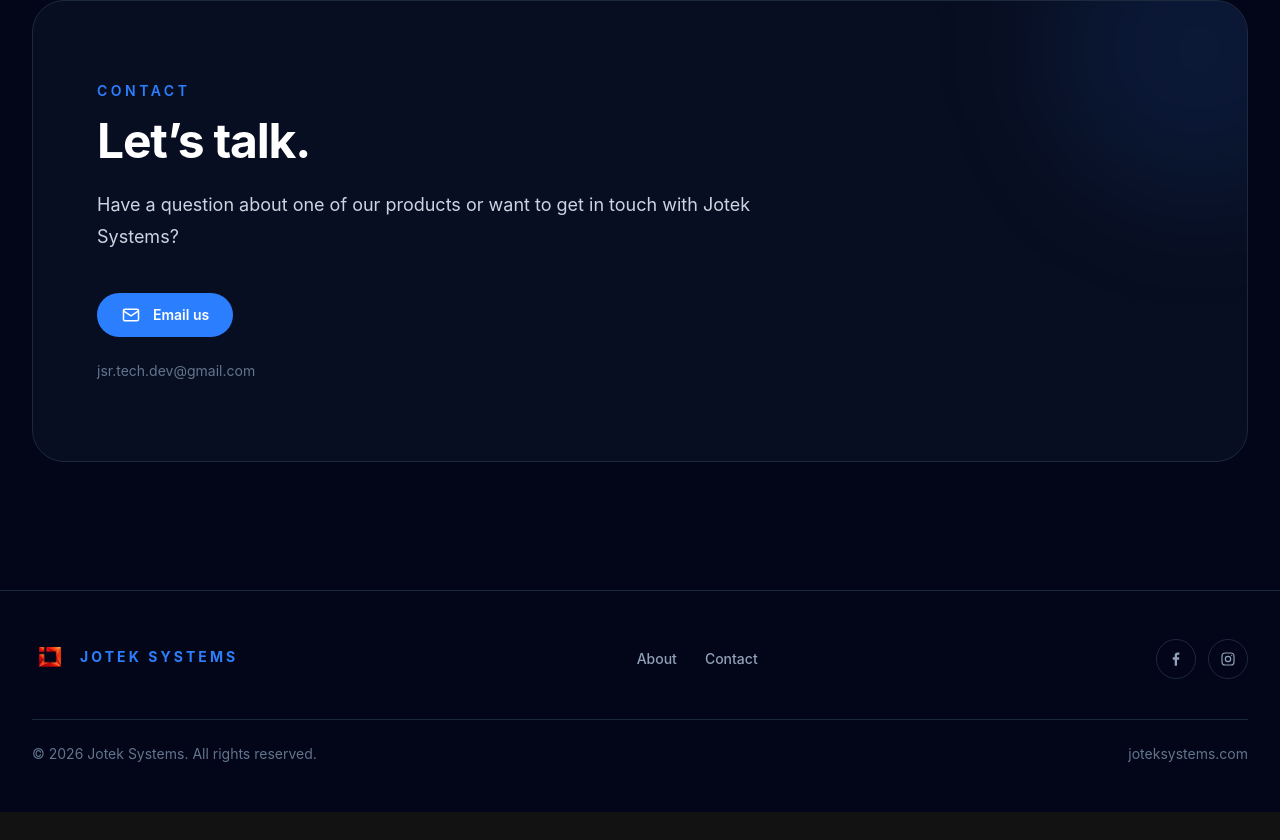
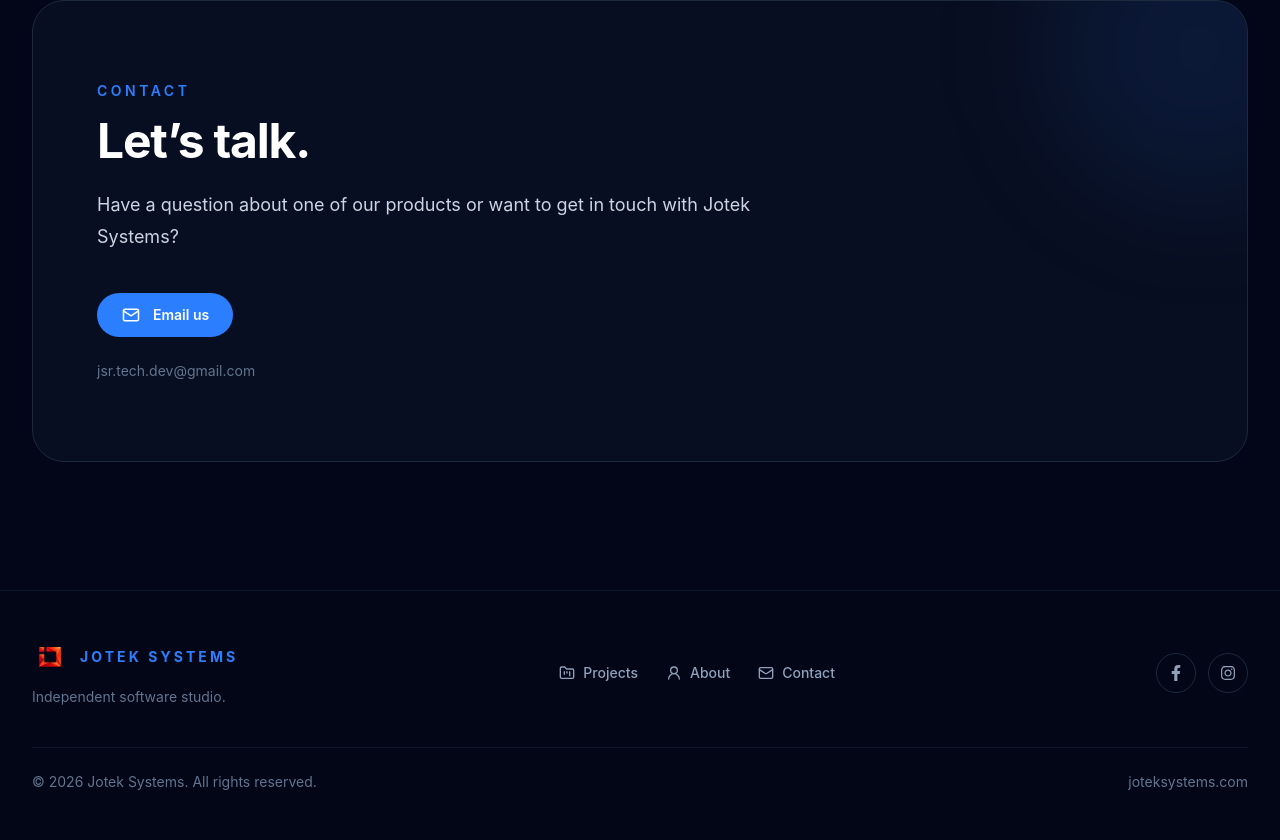
Before and after one commit to JTech-Dev/jotek-systems, a React (Vite) app: page / in a window 1280 px wide. Shown: the part 3081-3921 px from the top of the page. Before the commit the page ends 3893 px from the top, so only its background shows below. Built offline with nearby package versions, Linux system fonts and the light colour scheme.

Commit message:
Polish footer navigation and social links

```diff
--- a/package.json
+++ b/package.json
@@ -14,6 +14,7 @@
     "lucide-react": "^1.51.0",
     "react": "^19.2.8",
     "react-dom": "^19.2.8",
+    "react-icons": "^5.7.0",
     "react-router-dom": "^7.18.4",
     "tailwindcss": "^4.3.3"
   },
--- a/src/components/layout/Footer.tsx
+++ b/src/components/layout/Footer.tsx
@@ -1,4 +1,6 @@
 import { Link } from "react-router-dom";
+import { FaFacebookF, FaInstagram } from "react-icons/fa";
+import { FolderKanban, Mail, UserRound } from "lucide-react";
 
 import { siteConfig } from "../../config/siteConfig";
 import { useLanguage } from "../../context/LanguageContext";
@@ -15,15 +17,17 @@ export function Footer() {
     <footer
       className={`border-t transition-colors duration-300 ${
         isDark
-          ? "border-slate-800 bg-slate-950"
+          ? "border-slate-900 bg-[#020617]"
           : "border-slate-200 bg-slate-50"
       }`}
     >
       <div className="mx-auto max-w-7xl px-4 py-10 sm:px-6 sm:py-12 lg:px-8">
         <div className="flex flex-col gap-8 sm:gap-10 md:flex-row md:items-center md:justify-between">
+          {/* Brand */}
+          <div className="self-start">
             <Link
               to="/"
-            className="flex items-center gap-3 self-start"
+              className="flex items-center gap-3"
               aria-label={`${siteConfig.companyName} ${t.common.companyHome}`}
             >
               <img
@@ -38,33 +42,58 @@ export function Footer() {
               </span>
             </Link>
 
+            <p
+              className={`mt-3 max-w-xs text-sm ${
+                isDark ? "text-slate-500" : "text-slate-500"
+              }`}
+            >
+              {t.footer.description}
+            </p>
+          </div>
+
+          {/* Navigation */}
           <nav
             className="flex flex-col items-start gap-3 sm:flex-row sm:flex-wrap sm:items-center sm:gap-x-7 sm:gap-y-3"
             aria-label={t.common.footerNavigation}
           >
             <Link
-              to="/about"
-              className={`text-sm font-medium transition-colors ${
+              to="/#projects"
+              className={`inline-flex items-center gap-2 text-sm font-medium transition-colors ${
                 isDark
                   ? "text-slate-400 hover:text-white"
                   : "text-slate-600 hover:text-slate-950"
               }`}
             >
+              <FolderKanban className="h-4 w-4" aria-hidden="true" />
+              {t.footer.projects}
+            </Link>
+
+            <Link
+              to="/about"
+              className={`inline-flex items-center gap-2 text-sm font-medium transition-colors ${
+                isDark
+                  ? "text-slate-400 hover:text-white"
+                  : "text-slate-600 hover:text-slate-950"
+              }`}
+            >
+              <UserRound className="h-4 w-4" aria-hidden="true" />
               {t.footer.about}
             </Link>
 
             <Link
               to="/contact"
-              className={`text-sm font-medium transition-colors ${
+              className={`inline-flex items-center gap-2 text-sm font-medium transition-colors ${
                 isDark
                   ? "text-slate-400 hover:text-white"
                   : "text-slate-600 hover:text-slate-950"
               }`}
             >
+              <Mail className="h-4 w-4" aria-hidden="true" />
               {t.footer.contact}
             </Link>
           </nav>
 
+          {/* Social */}
           <div className="flex items-center gap-3 self-start md:self-auto">
             <a
               href={siteConfig.social.facebook || undefined}
@@ -81,14 +110,7 @@ export function Footer() {
                   : "border-slate-200 text-slate-500 hover:border-slate-300 hover:text-slate-950"
               }`}
             >
-              <svg
-                viewBox="0 0 24 24"
-                fill="currentColor"
-                className="h-4 w-4"
-                aria-hidden="true"
-              >
-                <path d="M13.5 22v-9h3l.45-3.5H13.5V7.25c0-1.01.28-1.7 1.73-1.7H17V2.42c-.31-.04-1.37-.13-2.61-.13-2.58 0-4.35 1.58-4.35 4.48V9.5H7.12V13h2.92v9h3.46Z" />
-              </svg>
+              <FaFacebookF className="h-4 w-4" aria-hidden="true" />
             </a>
 
             <a
@@ -106,32 +128,16 @@ export function Footer() {
                   : "border-slate-200 text-slate-500 hover:border-slate-300 hover:text-slate-950"
               }`}
             >
-              <svg
-                viewBox="0 0 24 24"
-                fill="none"
-                stroke="currentColor"
-                strokeWidth="1.8"
-                className="h-4 w-4"
-                aria-hidden="true"
-              >
-                <rect x="3" y="3" width="18" height="18" rx="5" />
-                <circle cx="12" cy="12" r="4" />
-                <circle
-                  cx="17.5"
-                  cy="6.5"
-                  r="1"
-                  fill="currentColor"
-                  stroke="none"
-                />
-              </svg>
+              <FaInstagram className="h-4 w-4" aria-hidden="true" />
             </a>
           </div>
         </div>
 
+        {/* Bottom */}
         <div
           className={`mt-8 flex flex-col gap-2 border-t pt-6 text-xs sm:mt-10 sm:flex-row sm:items-center sm:justify-between sm:gap-3 sm:text-sm ${
             isDark
-              ? "border-slate-800 text-slate-500"
+              ? "border-slate-900 text-slate-500"
               : "border-slate-200 text-slate-400"
           }`}
         >
--- a/src/i18n/en.ts
+++ b/src/i18n/en.ts
@@ -157,6 +157,7 @@ export const en = {
   },
 
   footer: {
+    description: "Independent software studio.",
     projects: "Projects",
     about: "About",
     contact: "Contact",
--- a/src/i18n/es.ts
+++ b/src/i18n/es.ts
@@ -157,6 +157,7 @@ export const es = {
   },
 
   footer: {
+    description: "Estudio de software independiente.",
     projects: "Proyectos",
     about: "Nosotros",
     contact: "Contacto",
```
Also changed, not shown: 1 other file (tests, documents, lock files or other folders). Lines whose indentation alone changed are shown as unchanged.
